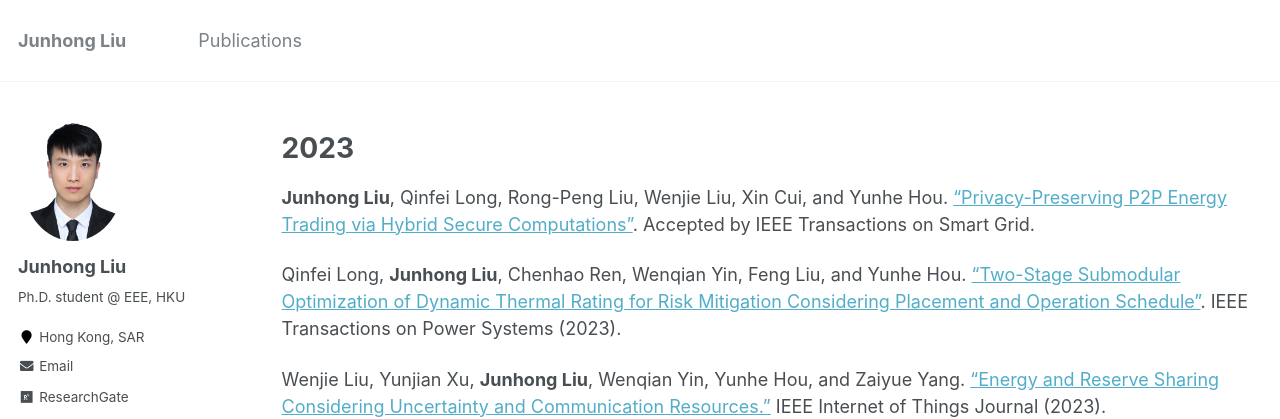
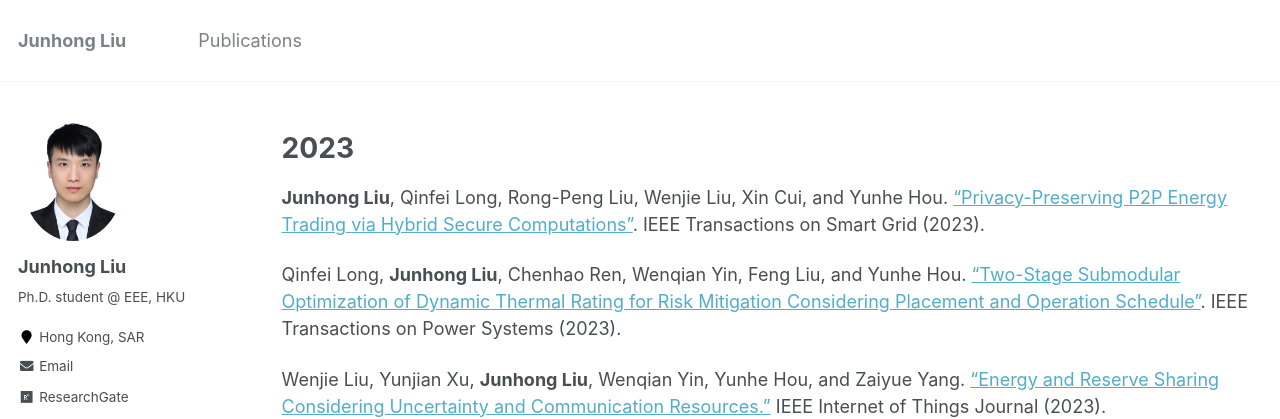
Before and after one commit to johnny-eee/online, a Jekyll site: the page built from _pages/cv.md, in a window 1280 px wide. Shown: the top 419 px of the page. Built offline with Jekyll 4.4.1, drawn with Linux system fonts in a browser that asks for light colours.

Commit message:
Update cv.md

```diff
--- a/_pages/cv.md
+++ b/_pages/cv.md
@@ -10,7 +10,7 @@ redirect_from:
 
 2023
 ======
-**Junhong Liu**, Qinfei Long, Rong-Peng Liu, Wenjie Liu, Xin Cui, and Yunhe Hou. ["Privacy-Preserving P2P Energy Trading via Hybrid Secure Computations"]( ). Accepted by IEEE Transactions on Smart Grid.
+**Junhong Liu**, Qinfei Long, Rong-Peng Liu, Wenjie Liu, Xin Cui, and Yunhe Hou. ["Privacy-Preserving P2P Energy Trading via Hybrid Secure Computations"](https://ieeexplore.ieee.org/document/10176288). IEEE Transactions on Smart Grid (2023).
 
 Qinfei Long, **Junhong Liu**, Chenhao Ren, Wenqian Yin, Feng Liu, and Yunhe Hou. ["Two-Stage Submodular Optimization of Dynamic Thermal Rating for Risk Mitigation Considering Placement and Operation Schedule"](https://ieeexplore.ieee.org/document/10164262). IEEE Transactions on Power Systems (2023).
 
```
